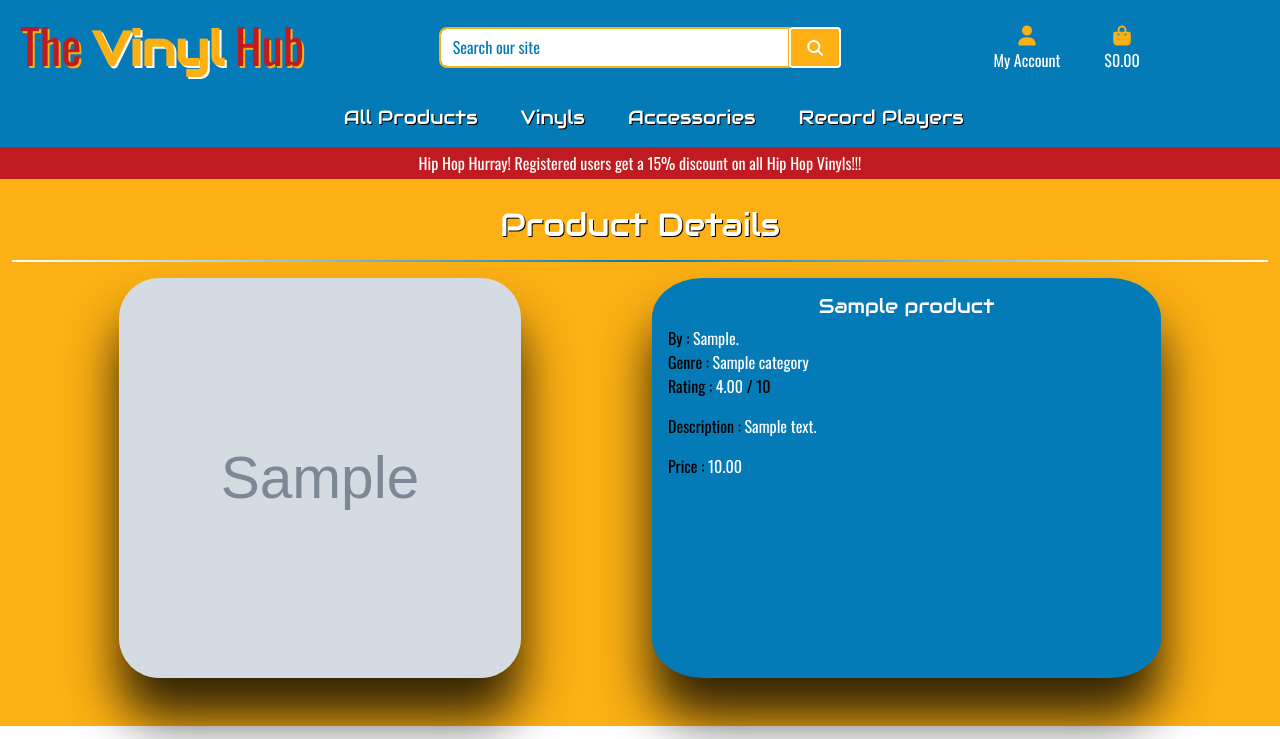
After one commit to Gertobin11/the_vinyl_hub, a Django app: page /products/1 in a window 1280 px wide. The commit adds this page. Shown: the top 739 px of the page. Run offline with Django 3.2, Linux system fonts and the light colour scheme; tables that the repository leaves empty hold one stand-in row (values such as "Sample post"); grey boxes marked "Sample" are stand-in pictures; some libraries are stand-ins or nearby versions.

Commit message:
add product details views , template and url and styled it

```diff
--- a/home/templates/home/index.html
+++ b/home/templates/home/index.html
@@ -12,7 +12,7 @@
         <div class="cta-section col-4 col-md-6">
             <div class="cta-wrapper d-flex flex-column centered">
                 <h1 class="logo-accent-alt">The <strong class="logo-font-alt">Vinyl</strong> Hub</h1>
-                <a class="btn cta-btn" href="#" role="button">Shop Now!</a>
+                <a class="btn cta-btn" href="{% url 'products' %}" role="button">Shop Now!</a>
             </div>
         </div>
     </div>
--- /dev/null
+++ b/products/templates/products/product_details.html
@@ -0,0 +1,52 @@
+{% extends 'base.html' %}
+{% load static %}
+
+{% block content %}
+
+<div class="header-spacer"></div>
+
+<section id="product-details" class="container-fluid background-yellow">
+    <div class="row pb-3">
+        <div class="col-12 text-center">
+            <h2 class="mt-3 pt-3 white-label-text">Product Details</h2>
+            <hr class="style1 mb-3">
+        </div>
+        <div class="col-10 offset-1 col-md-4 offset-md-1 pb-3">
+            <div class="image-container h-50 pb-3">
+                {% if product.image %}
+                    <a href="/media/{{ product.image }}" target="_blank">
+                        <img src="/media/{{ product.image }}" class="card-img-top img-fluid" alt="...">
+                    </a>
+                {% else %}
+                    <a class="img-hover-zoom" href="{{ product.image }}" target="_blank">
+                        <img src="/media/no_image.jpg" class="card-img-top img-fluid" alt="...">
+                    </a>
+                {% endif %}
+            </div>
+
+        </div>
+        <div class="col-10 offset-1 col-md-5 offset-md-1 pb-3">
+            <div class="product-details-container blue-background pb-3">
+                <div class="card-body">
+                    <h5 class="text-white card-title text-center">{{ product.friendly_name }}</h5>
+                    <p class="mb-0 text-white"><span class="text-black">By : </span>{{ product.friendly_brand }}.</p>
+                    <p class="mb-0 card-text text-white"><span
+                            class="text-black">{% if product.category.name == 'manual_record_player' or  product.category.name == 'auto_record_player' %}
+                            Category :
+                            {% elif product.category.name == 'cleaner' or  product.category.name == 'headphones' %}Type
+                            :{% else %}
+                            Genre :{% endif %}</span> {{ product.category.friendly_name }}
+                    </p>
+                    {% if product.rating %}
+                        <p class="text-black">Rating : <span class="text-white">{{ product.rating }}</span> / 10</p>
+                    {% else %}
+                        <p class="text-black">No Rating</p>
+                    {% endif %}
+                        <p class="text-white"><span class="text-black">Description : </span>{{ product.description }}</p>
+                        <p class="text-white"><span class="text-black">Price : </span>{{ product.price }}</p>
+                </div>
+            </div>
+        </div>
+    </div>
+</section>
+{% endblock %}
--- a/products/urls.py
+++ b/products/urls.py
@@ -2,5 +2,6 @@ from django.urls import path
 from . import views
 
 urlpatterns = [
-    path('', views.all_products, name='products')
+    path('', views.all_products, name='products'),
+    path('<product_id>', views.product_details, name='product_details')
 ]
--- a/products/views.py
+++ b/products/views.py
@@ -1,14 +1,25 @@
-from django.shortcuts import render
+from django.shortcuts import render, get_object_or_404
 
 from .models import Product
-
-products = Product.objects.all()
-
-context = {
-    'products': products
-}
 
 
 def all_products(request):
     ''' A view to show all the products including  searches and sorting'''
+
+    products = Product.objects.all()
+    context = {
+        'products': products
+    }
+
     return render(request, 'products/products.html', context)
+
+
+def product_details(request, product_id):
+    ''' A view to show the user their selected product'''
+
+    product = get_object_or_404(Product, pk=product_id)
+    context = {
+        'product': product
+    }
+
+    return render(request, 'products/product_details.html', context)
--- a/static/css/base.css
+++ b/static/css/base.css
@@ -264,10 +264,33 @@ iframe {
 }
 
 /* found a nice hr style here https://css-tricks.com/examples/hrs/ */
-.style-two {
+hr.style1 {
     border: 0;
-    height: 1px;
-    background-image: linear-gradient(to right, rgba(0, 0, 0, 0), rgba(0, 0, 0, 0.75), rgba(0, 0, 0, 0));
+    height: 2px;
+    background-image: -webkit-linear-gradient(left, #fff, #047ab4, #fff);
+    background-image: -moz-linear-gradient(left, #fff, #047ab4, #fff);
+    background-image: -ms-linear-gradient(left, #fff, #047ab4, #fff);
+    background-image: -o-linear-gradient(left, #fff, #047ab4, #fff);
+    opacity: 1;
+}
+
+/* product_details page stylings */
+
+.image-container img {
+    border-radius: 10%;
+    box-shadow: 0 40px 50px rgba(0, 0, 0, 0.8);
+    min-height: 50vh;
+}
+
+#product_details {
+    min-height: 100vh;
+    margin-bottom: 60px;
+}
+
+.product-details-container {
+    border-radius: 10%;
+    box-shadow: 0 40px 50px rgba(0, 0, 0, 0.8);
+    min-height: 50vh;
 }
 
 /* media queries */
--- a/templates/includes/main-nav.html
+++ b/templates/includes/main-nav.html
@@ -9,7 +9,7 @@
                 <a href="" class="dropdown-item">By Price</a>
                 <a href="" class="dropdown-item ">By Rating</a>
                 <a href="" class="dropdown-item ">By Category</a>
-                <a href="" class="dropdown-item">All Products</a>
+                <a href="{% url 'products' %}" class="dropdown-item">All Products</a>
             </div>
         </li>
         <li class="nav-item dropdown">
```
Also changed, not shown: products/templates/products/products.html (+20 -14 lines), media/no_image.jpg (added).
